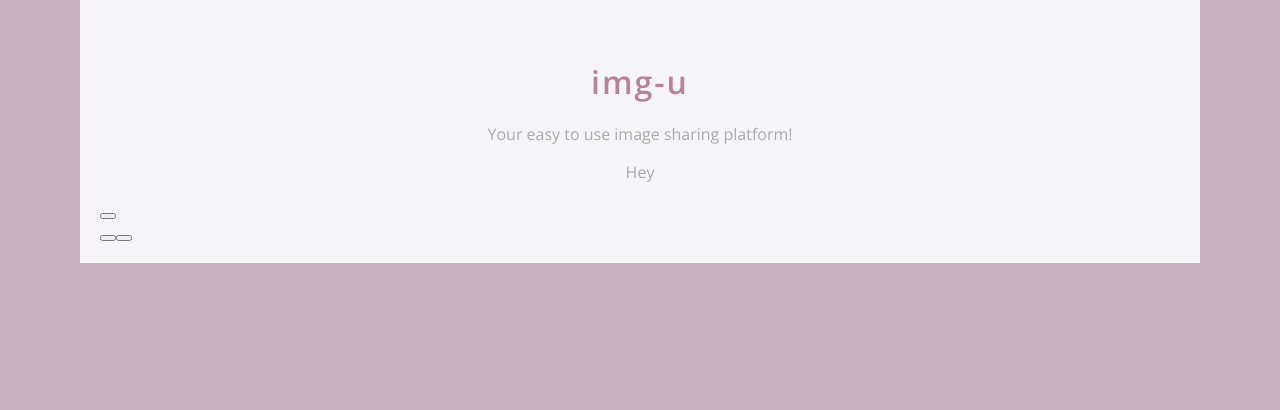
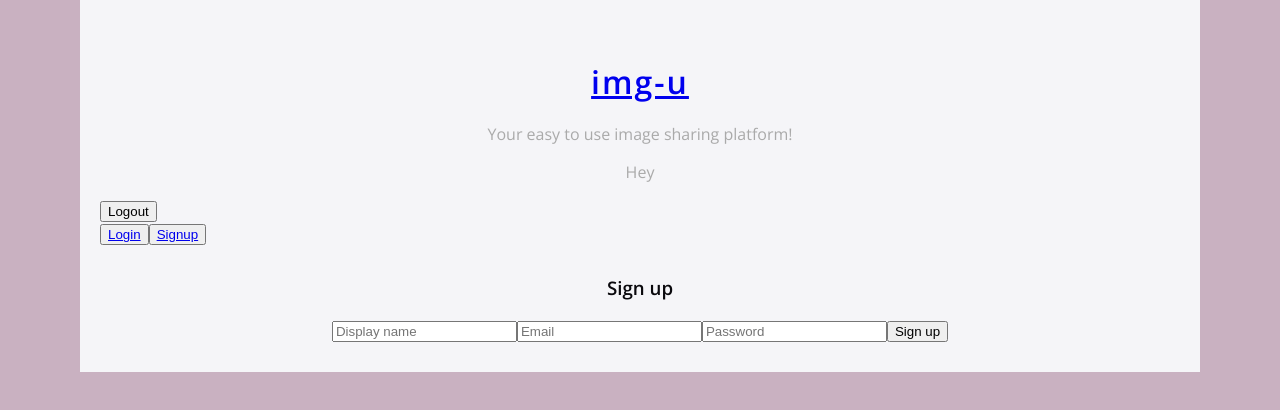
Before and after one commit to alexquar/Img_Gallery, a Vue app: page /signup in a window 1280 px wide. Shown: the top 410 px of the page. Built offline with nearby package versions, Linux system fonts and the light colour scheme; no server answers.

Commit message:
additions

```diff
--- a/src/components/HeaderTitle.vue
+++ b/src/components/HeaderTitle.vue
@@ -1,19 +1,37 @@
 <template>
     <div class="title">
-      <h1>img-u</h1>
+      <h1><router-link :to="{ name: 'HomeApp' }">img-u</router-link></h1>
       <p>Your easy to use image sharing platform!</p>
       <div>
-        <div>
+      <div>
       <p> Hey </p>
-      <button class="btn"> </button>
+      <button class="btn" @click="handleSubmit"> Logout </button>
     </div>
     <div>
-      <button class="btn"> </button>
-      <button class="btn"> </button>
+      <button class="btn"> <router-link :to="{ name: 'LoginApp' }">Login</router-link></button>
+      <button class="btn">  <router-link :to="{ name: 'SignupApp' }"> Signup</router-link> </button>
     </div>
     </div>
     </div>
   </template>
+
+  <script>
+  import {useRouter} from 'vue-router'
+  import getUser from '../composables/getUser'
+  import useLogout from '../composables/useLogout'
+  export default {
+    setup(){
+      const router = useRouter()
+      const { logout } = useLogout()
+       const handleSubmit = async () => {
+        await logout()
+        router.push({name:'Login'})
+        }
+        const {user} = getUser()
+        return { handleSubmit, user}
+    }
+  }
+  </script>
 
   <style>
     .title h1{
--- a/src/router/index.js
+++ b/src/router/index.js
@@ -1,10 +1,22 @@
 import { createRouter, createWebHistory } from 'vue-router'
 import HomeApp from '../views/HomeApp.vue'
+import LoginApp from '../views/LoginApp.vue'
+import SignupApp from '../views/SignupApp.vue'
 const routes = [
   {
     path: '/',
     name: 'HomeApp',
     component: HomeApp,
+  },
+  {
+    path: '/login',
+    name: 'LoginApp',
+    component: LoginApp,
+  },
+  {
+    path: '/signup',
+    name: 'SignupApp',
+    component: SignupApp,
   },
 ]
 
--- /dev/null
+++ b/src/views/LoginApp.vue
@@ -0,0 +1,35 @@
+<template>
+    <form @submit.prevent="handleSubmit">
+      <h3>Login</h3>
+      <input type="email" placeholder="Email" v-model="email">
+      <input type="password" placeholder="Password" v-model="password">
+      <div v-if="error" class="error">{{ error }}</div>
+      <button v-if="!isPending">Log in</button>
+      <button v-if="isPending" disabled>Loading</button>
+    </form>
+  </template>
+
+  <script>
+  // using @ means start at the project src root
+  import useLogin from '@/composables/useLogin'
+  import { ref } from 'vue'
+  import {useRouter} from 'vue-router'
+
+  export default {
+    setup() {
+      const { error, login, isPending } = useLogin()
+      const router = useRouter()
+      const email = ref('')
+      const password = ref('')
+
+      const handleSubmit = async () => {
+        const res = await login(email.value, password.value)
+        if (!error.value) {
+          router.push( { name : 'HomeApp'})
+        }
+      }
+
+      return { email, password, handleSubmit, error, isPending }
+    }
+  }
+  </script>
--- /dev/null
+++ b/src/views/SignupApp.vue
@@ -0,0 +1,36 @@
+<template>
+    <form @submit.prevent="handleSubmit">
+      <h3>Sign up</h3>
+      <input type="text" placeholder="Display name" v-model="displayName">
+      <input type="email" placeholder="Email" v-model="email">
+      <input type="password" placeholder="Password" v-model="password">
+      <div v-if="error" class="error">{{ error }}</div>
+      <button v-if="!isPending">Sign up</button>
+      <button v-if="isPending" disabled>Loading</button>
+    </form>
+  </template>
+
+  <script>
+  // using @ means start at the project src root
+  import useSignup from '@/composables/useSignup'
+  import { ref } from 'vue'
+  import {useRouter} from 'vue-router'
+  export default {
+    setup() {
+      const { error, signup, isPending } = useSignup()
+      const router = useRouter()
+      const email = ref('')
+      const password = ref('')
+      const displayName = ref('')
+
+      const handleSubmit = async () => {
+        const res = await signup(email.value, password.value, displayName.value)
+        if (!error.value) {
+          router.push( { name : 'HomeApp'})
+        }
+      }
+
+      return { email, password, displayName, handleSubmit, error, isPending }
+    }
+  }
+  </script>
```
